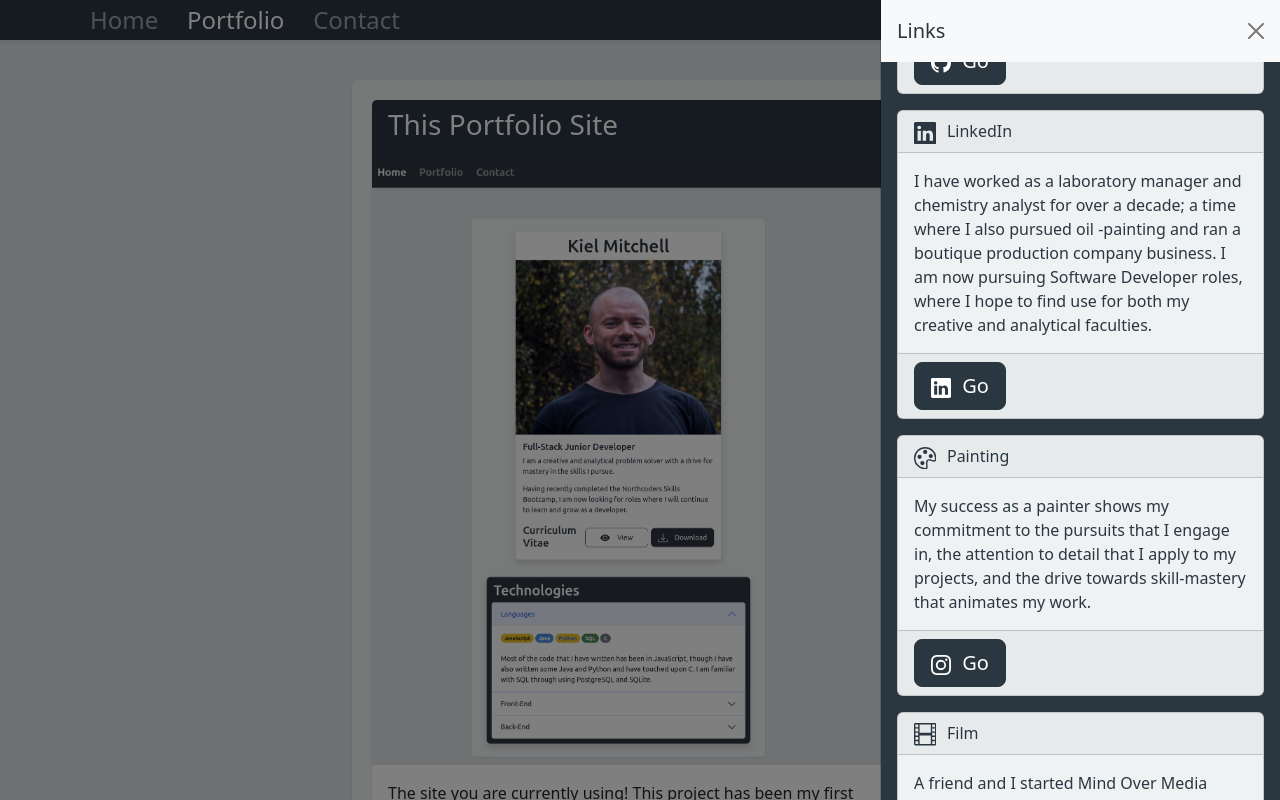
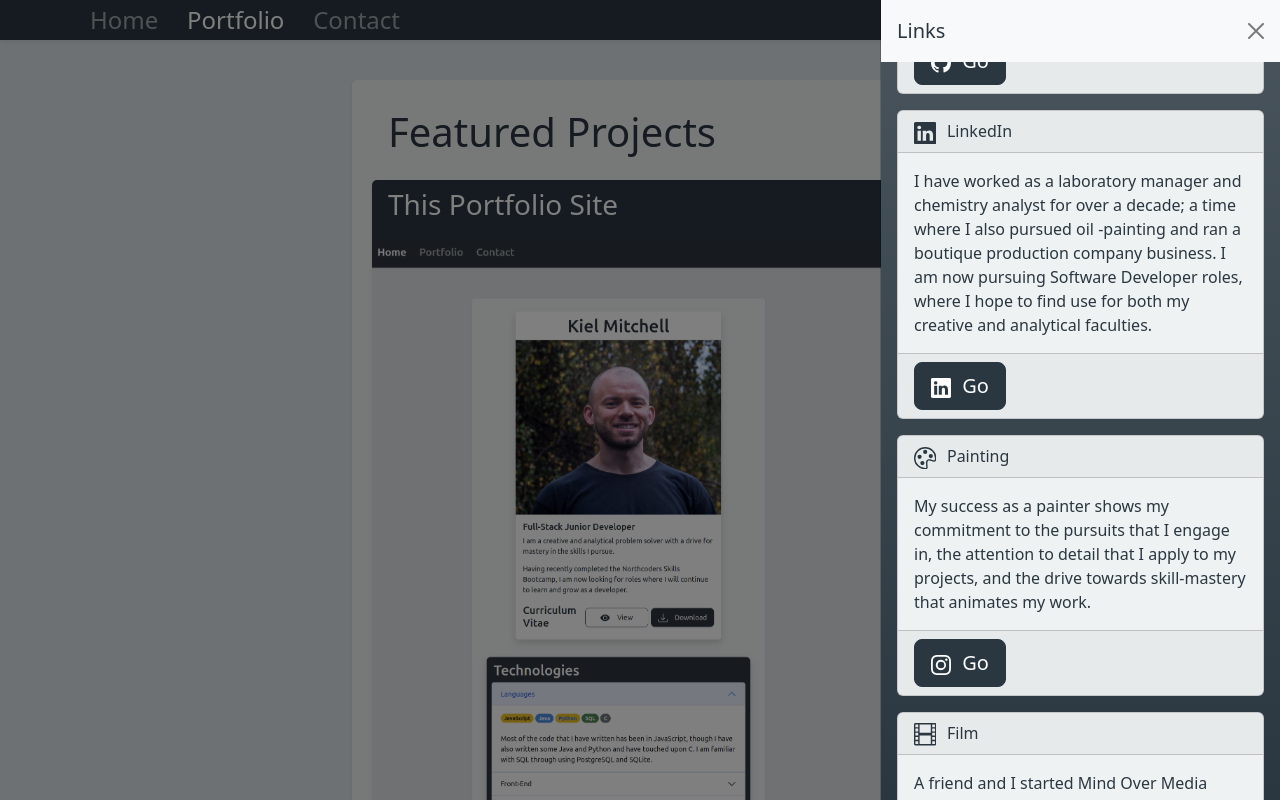
Before and after one commit to kmitch92/portfolio-website, a React (Create React App) app in the folder my-app/: page /portfolio in a window 1280 px wide. Both pictures are taken after a click on the button "LINKS". Shown: the top 800 px of the page. Built offline with nearby package versions, Linux system fonts and the light colour scheme.

Commit message:
adds gradient to sidebar

```diff
--- a/my-app/src/Components/Sidebar.tsx
+++ b/my-app/src/Components/Sidebar.tsx
@@ -50,7 +50,7 @@ export const Sidebar = (props: OffcanvasProps) => {
         show={show}
         onHide={handleClose}
         placement={props.placement}
-        className="bg-darker-tg "
+        className="bg-darker-tg bg-gradient"
         style={{}}
       >
         <Offcanvas.Header className="bg-light text-darker-tg" closeButton>
--- a/my-app/src/Pages/Portfolio.tsx
+++ b/my-app/src/Pages/Portfolio.tsx
@@ -20,6 +20,12 @@ export const Portfolio = () => {
           style={{ width: '45vw', padding: '20px', border: 'none' }}
           className="shadow-sm bg-lighter-tg"
         >
+          <Card.Header
+            className="h1 bg-lighter-tg text-darker-tg"
+            style={{ border: 'none', marginBottom: '1rem' }}
+          >
+            Featured Projects
+          </Card.Header>
           {Projects &&
             Projects.Projects.map((project) => {
               return (
```
